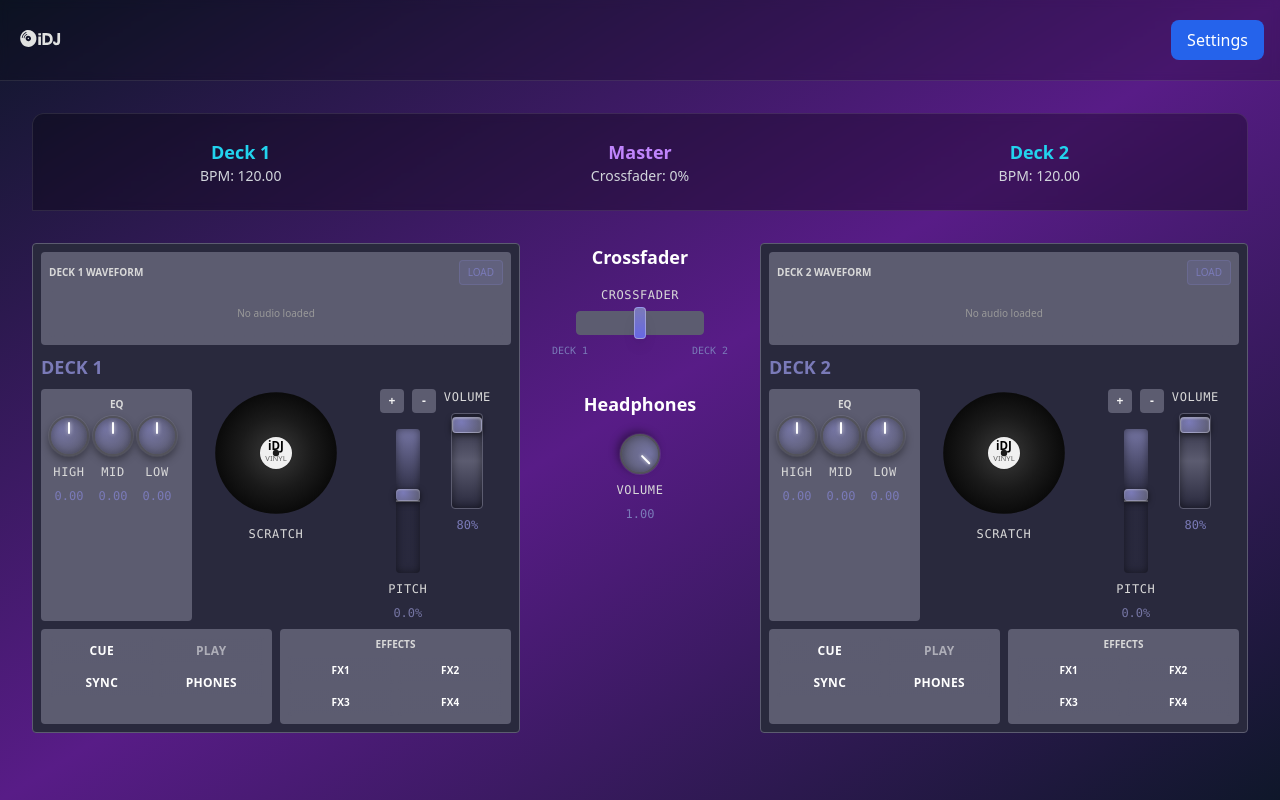
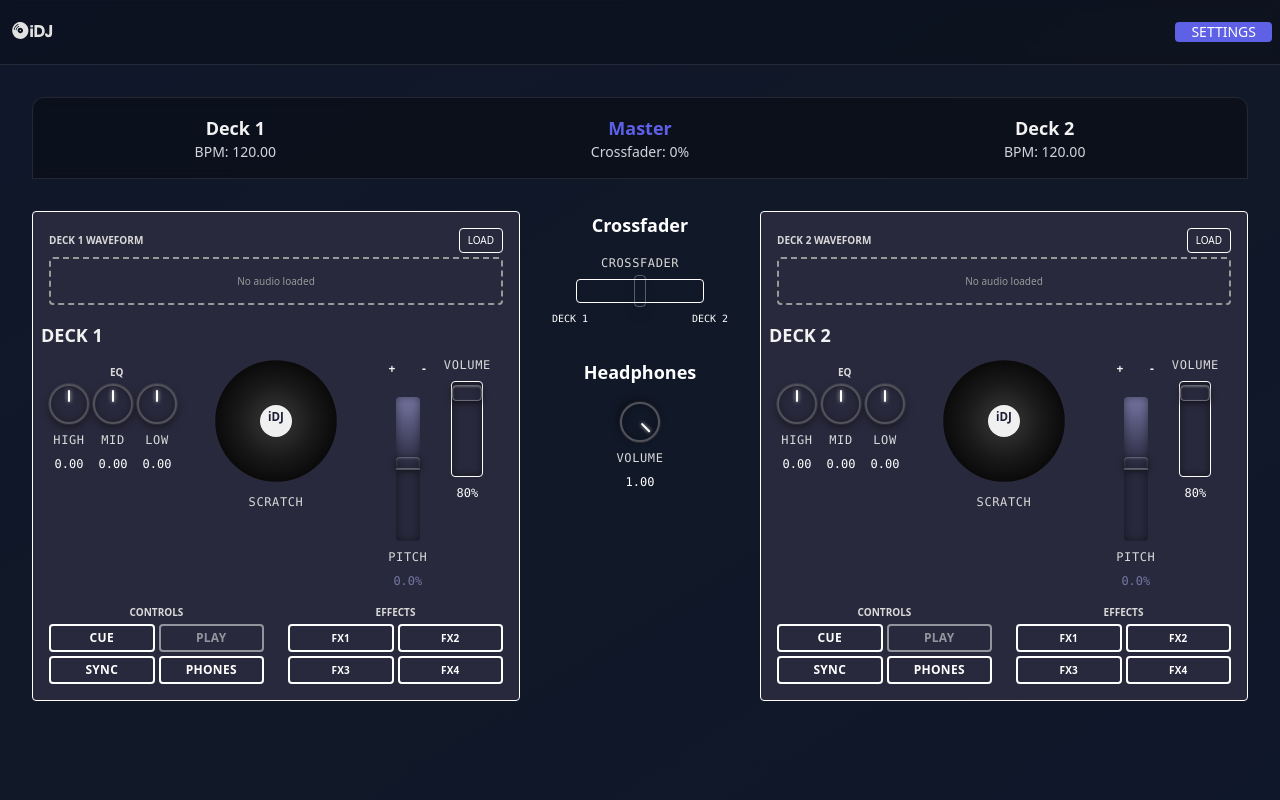
Before and after one commit to iagomartins/martins-software-i-dj, a React (Vite) app: page /#/dj in a window 1280 px wide. Built offline with nearby package versions, Linux system fonts and the light colour scheme; no server answers.

Commit message:
feat(Layout): Fixed some layout issues.

```diff
--- a/src/components/dj/DJDeck.tsx
+++ b/src/components/dj/DJDeck.tsx
@@ -217,7 +217,7 @@ function DJDeck({ deckNumber, deckState }: DJDeckProps) {
 
       {/* Deck Header */}
       <div className="flex justify-between items-center">
-        <h2 className="text-lg font-bold text-neon-cyan">DECK {deckNumber}</h2>
+        <h2 className="text-lg font-bold text-light">DECK {deckNumber}</h2>
         <div className="flex items-center gap-2">
           {audioFile && (
             <>
@@ -303,6 +303,7 @@ function DJDeck({ deckNumber, deckState }: DJDeckProps) {
         <div className="grid grid-cols-2 gap-2">
           {/* Main Controls */}
           <div className="bg-dj-panel rounded-sm p-2 space-y-1">
+          <h3 className="text-[10px] font-bold text-dj-panel-foreground mb-1 text-center">CONTROLS</h3>
             <div className="grid grid-cols-2 gap-1">
               <DJButton
                 id={`deck${deckNumber}-cue`}
--- a/src/components/dj/DJInterface.tsx
+++ b/src/components/dj/DJInterface.tsx
@@ -16,7 +16,7 @@ export function DJInterface() {
       <div className="flex items-center justify-center h-screen">
         <div className="text-center">
           <h2 className="text-2xl font-bold mb-4">Loading DJ Interface...</h2>
-          <div className="animate-spin rounded-full h-12 w-12 border-b-2 border-blue-600 mx-auto"></div>
+          <div className="animate-spin rounded-full h-12 w-12 border-b-2 border-gray-600 mx-auto"></div>
         </div>
       </div>
     );
@@ -61,30 +61,30 @@ export function DJInterface() {
       <div className="flex items-center justify-center h-screen">
         <div className="text-center">
           <h2 className="text-2xl font-bold mb-4">Loading DJ Interface...</h2>
-          <div className="animate-spin rounded-full h-12 w-12 border-b-2 border-blue-600 mx-auto"></div>
+          <div className="animate-spin rounded-full h-12 w-12 border-b-2 border-gray-600 mx-auto"></div>
         </div>
       </div>
     }>
-      <div className="min-h-screen bg-gradient-to-br from-slate-900 via-purple-900 to-slate-900 text-white">
+      <div className="min-h-screen bg-gradient-to-br from-slate-900 via-gray-900 to-slate-900 text-white">
         {/* Header */}
-        <header className="bg-black/20 backdrop-blur-sm border-b border-white/10 p-4">
+        <header className="bg-black/20 backdrop-blur-sm border-b border-white/10 p-2">
           <div className="max-w-7xl mx-auto flex items-center justify-between">
             <div className="flex items-center space-x-4">
               {/* Use imported logo or fallback text */}
               {iDJLogo ? (
                 <img src={iDJLogo} alt="iDJ Logo" className="h-12 w-auto" />
               ) : (
-                <div className="h-12 w-12 bg-gradient-to-r from-cyan-400 to-purple-400 rounded-lg flex items-center justify-center text-white font-bold text-xl">
+                <div className="h-12 w-12 bg-gradient-to-r from-cyan-400 to-gr-400 rounded-lg flex items-center justify-center text-white font-bold text-xl">
                   iDJ
                 </div>
               )}
             </div>
             <div className="flex items-center space-x-4">
               <button
-                className="px-4 py-2 bg-blue-600 hover:bg-blue-700 rounded-lg transition-colors"
+                className="px-4 bg-primary bg-accent-hover rounded-sm text-sm transition-colors"
                 onClick={() => dispatch({ type: 'TOGGLE_CONFIG_MODAL' })}
               >
-                Settings
+                SETTINGS
               </button>
             </div>
           </div>
@@ -94,18 +94,18 @@ export function DJInterface() {
         <main className="flex-1 p-8">
           <div className="max-w-7xl mx-auto">
             {/* DJ Console Header */}
-            <div className="bg-black/30 backdrop-blur-sm rounded-t-xl border border-white/10 p-6 mb-8">
+            <div className="bg-black/30 backdrop-blur-sm rounded-t-xl border border-white/10 p-4 mb-8">
               <div className="grid grid-cols-3 gap-8 text-center">
                 <div>
-                  <h3 className="text-lg font-semibold text-cyan-400">Deck 1</h3>
+                  <h3 className="text-lg font-semibold text-light">Deck 1</h3>
                   <p className="text-sm text-gray-300">BPM: {deck1.bpm?.toFixed(2) || '120.00'}</p>
                 </div>
                 <div>
-                  <h3 className="text-lg font-semibold text-purple-400">Master</h3>
+                  <h3 className="text-lg font-semibold text-primary">Master</h3>
                   <p className="text-sm text-gray-300">Crossfader: {((crossfader - 0.5) * 200).toFixed(0)}%</p>
                 </div>
                 <div>
-                  <h3 className="text-lg font-semibold text-cyan-400">Deck 2</h3>
+                  <h3 className="text-lg font-semibold text-light">Deck 2</h3>
                   <p className="text-sm text-gray-300">BPM: {deck2.bpm?.toFixed(2) || '120.00'}</p>
                 </div>
               </div>
--- a/src/components/dj/ScratchWheel.tsx
+++ b/src/components/dj/ScratchWheel.tsx
@@ -26,13 +26,9 @@ const VinylSVG = () => (
     <circle cx="100" cy="100" r="95" fill="url(#vinylGradient)" />
     {/* Center label */}
     <circle cx="100" cy="100" r="25" fill="#f0f0f0" />
-    <circle cx="100" cy="100" r="5" fill="#1a1a1a" />
     {/* iDJ text */}
-    <text x="100" y="95" textAnchor="middle" fontSize="18" fontWeight="bold" fill="#000">
+    <text x="100" y="100" textAnchor="middle" fontSize="18" fontWeight="bold" fill="#1C1D33">
       iDJ
-    </text>
-    <text x="100" y="112" textAnchor="middle" fontSize="12" fill="#666">
-      VINYL
     </text>
   </svg>
 );
--- a/src/index.css
+++ b/src/index.css
@@ -24,12 +24,13 @@ All colors MUST be HSL.
 @layer base {
   :root {
     /* New Soft Color Palette */
-    --soft-primary: 240 30% 60%;      /* #6C6DBA */
+    --soft-primary: #5E60E6;      /* #6C6DBA */
     --soft-secondary: 240 20% 55%;    /* #6C6C91 */
-    --soft-accent: 240 70% 65%;      /* #5E60E6 */
-    --soft-muted: 240 10% 40%;       /* #5B5B66 */
+    --soft-accent: #85b5f9;      /* #5E60E6 */
+    --soft-muted: #DEDEDE;    /* #DEDEDE */
     --soft-dark: 240 20% 20%;        /* #2A2B3B */
     --soft-darker: 240 25% 15%;      /* #1C1D33 */
+    --soft-light: #f2f2f2;    /* #f2f2f2 */
 
     /* DJ Interface Base Colors - Updated with new palette */
     --background: var(--soft-darker);
@@ -90,6 +91,30 @@ All colors MUST be HSL.
   }
 }
 
+.text-light {
+  color: var(--soft-light);
+}
+
+.text-primary {
+  color: var(--soft-primary);
+}
+
+.text-secondary {
+  color: var(--soft-secondary);
+}
+.bg-primary {
+  background-color: var(--soft-primary);
+}
+.bg-secondary {
+  background-color: var(--soft-secondary);
+}
+.bg-accent {
+  background-color: var(--soft-accent);
+}
+.bg-accent-hover:hover {
+  background-color: var(--soft-accent);
+}
+
 /* DJ Component Styles */
 @layer components {
   .dj-knob {
@@ -110,6 +135,7 @@ All colors MUST be HSL.
   /* Fader Styles */
   .dj-fader {
     @apply relative w-6 h-24 bg-dj-panel border border-border rounded-sm cursor-pointer;
+    padding: 1rem 0;
   }
 
   .dj-fader-handle {
@@ -132,7 +158,7 @@ All colors MUST be HSL.
   }
 
   .dj-button:hover {
-    transform: translateY(-1px);
+    background-color: var(--soft-accent);
     box-shadow: 0 4px 12px rgba(0,0,0,0.4);
   }
 
```
